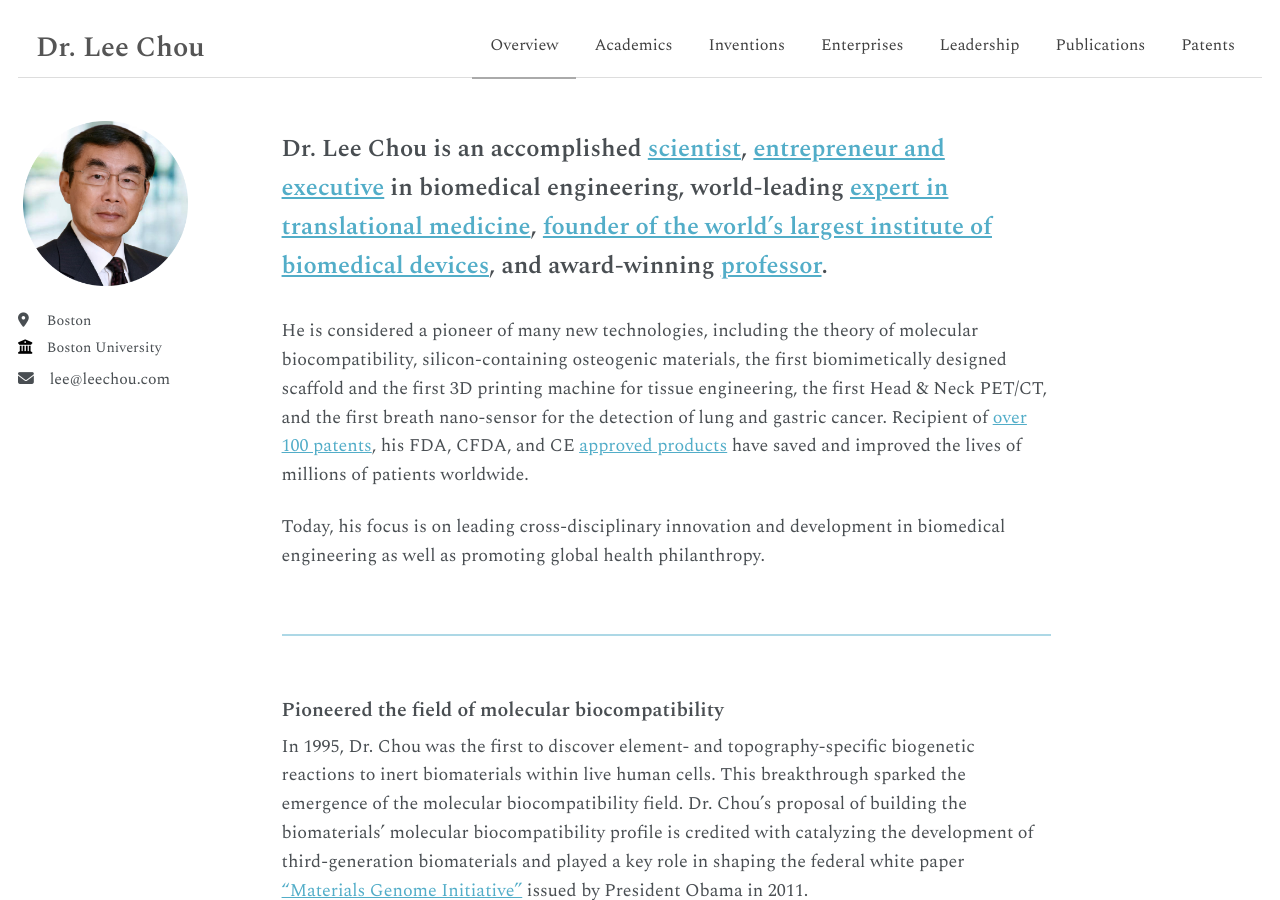
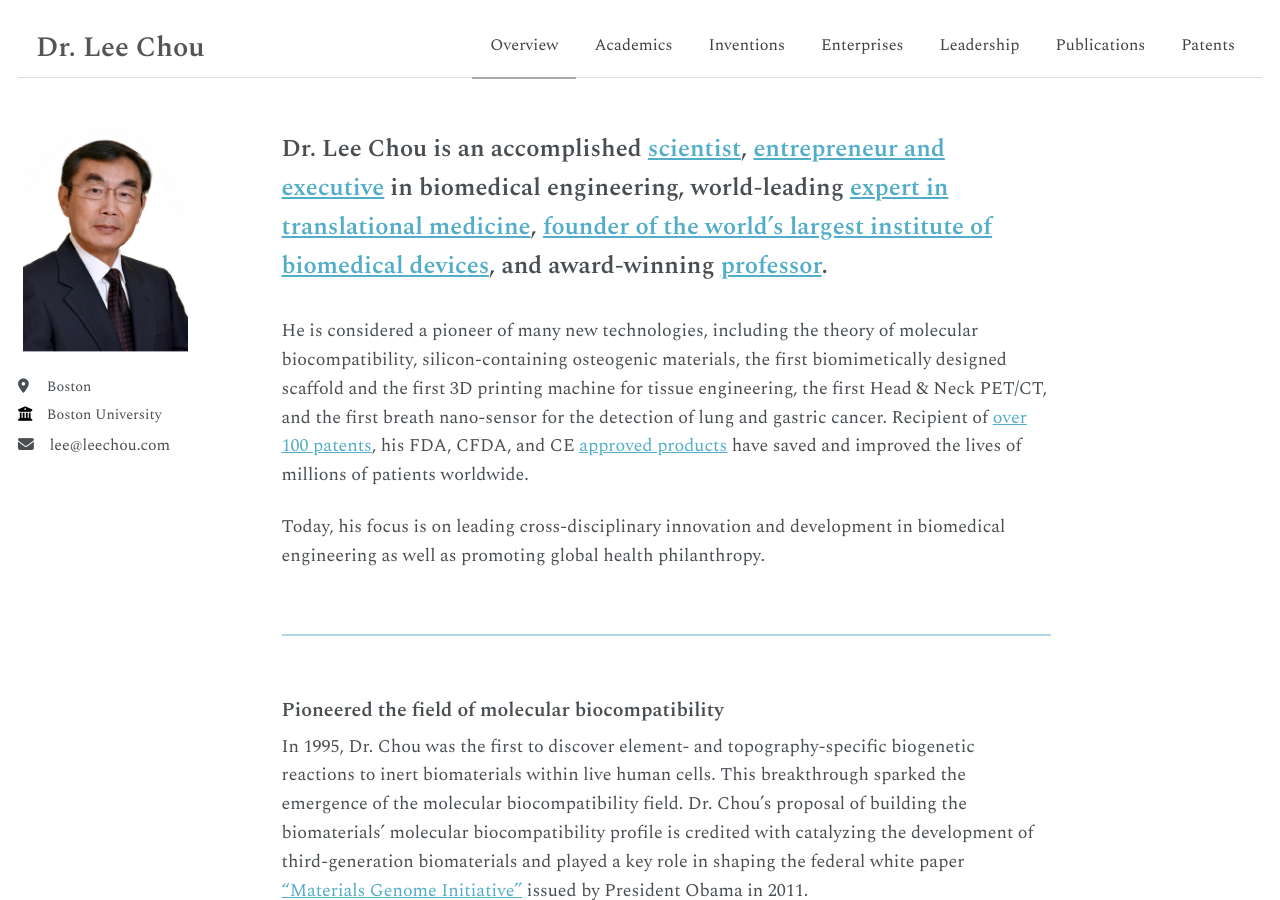
Before and after one commit to laishengchou/laishengchou.github.io, a Jekyll site: the page built from _pages/about.md, in a window 1280 px wide and 900 px high. Built offline with Jekyll 4.4.1, drawn with Linux system fonts in a browser that asks for light colours.

Commit message:
change avatar

```diff
--- a/_config.yml
+++ b/_config.yml
@@ -21,7 +21,7 @@ repository               : "laishengchou/laishengchou.github.io"
 #               Additional customization can be done by editing /_includes/author-profile.html
 author:
   # Biographic information
-  avatar           : "lee-chou.png"
+  avatar           : "laishengleechou.jpg"
   name             : "Lee Chou"
   pronouns         : # example: "she/her"
   bio              : ""
--- a/_data/authors.yml
+++ b/_data/authors.yml
@@ -5,4 +5,4 @@ Name Name:
   uri         : "https://leechou.com"
   email       : "lee@leechou.com"
   bio         : ""
-  avatar      : "lee-chou.png"
+  avatar      : "laishengleechou.jpg"
```
Also changed, not shown: images/laishengleechou-cropped.png (added), images/laishengleechou.jpg (added).
